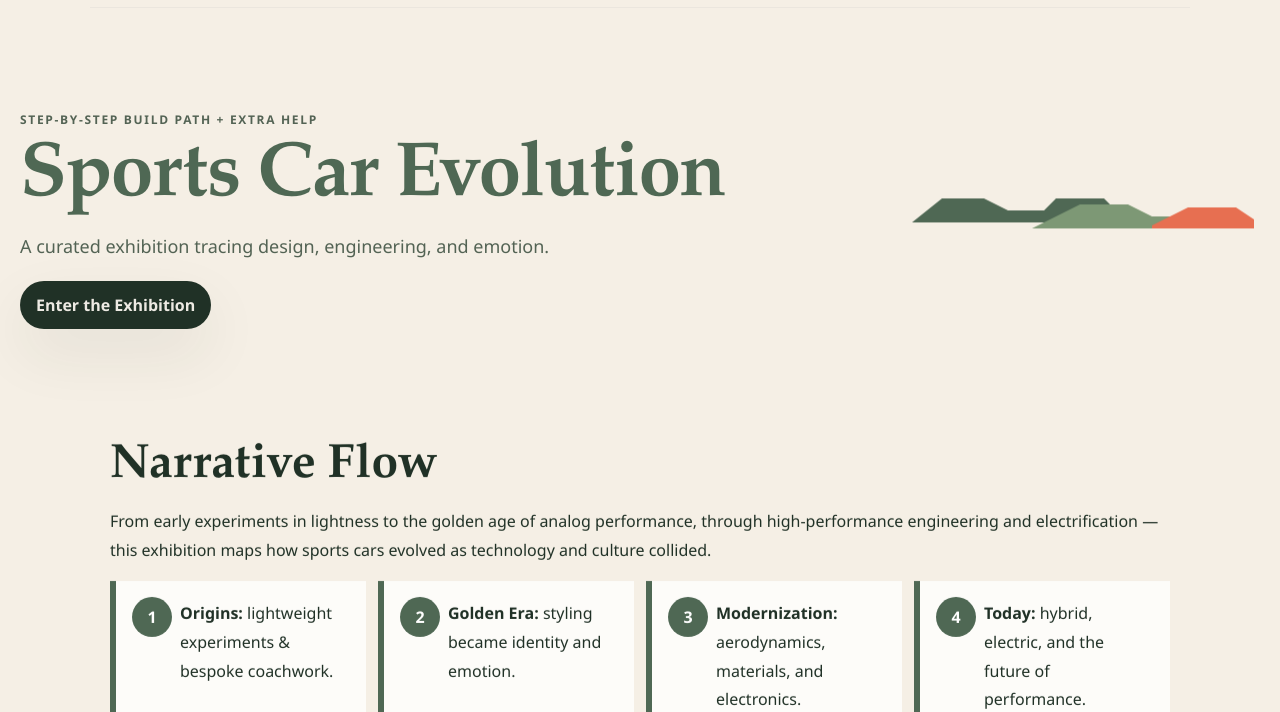
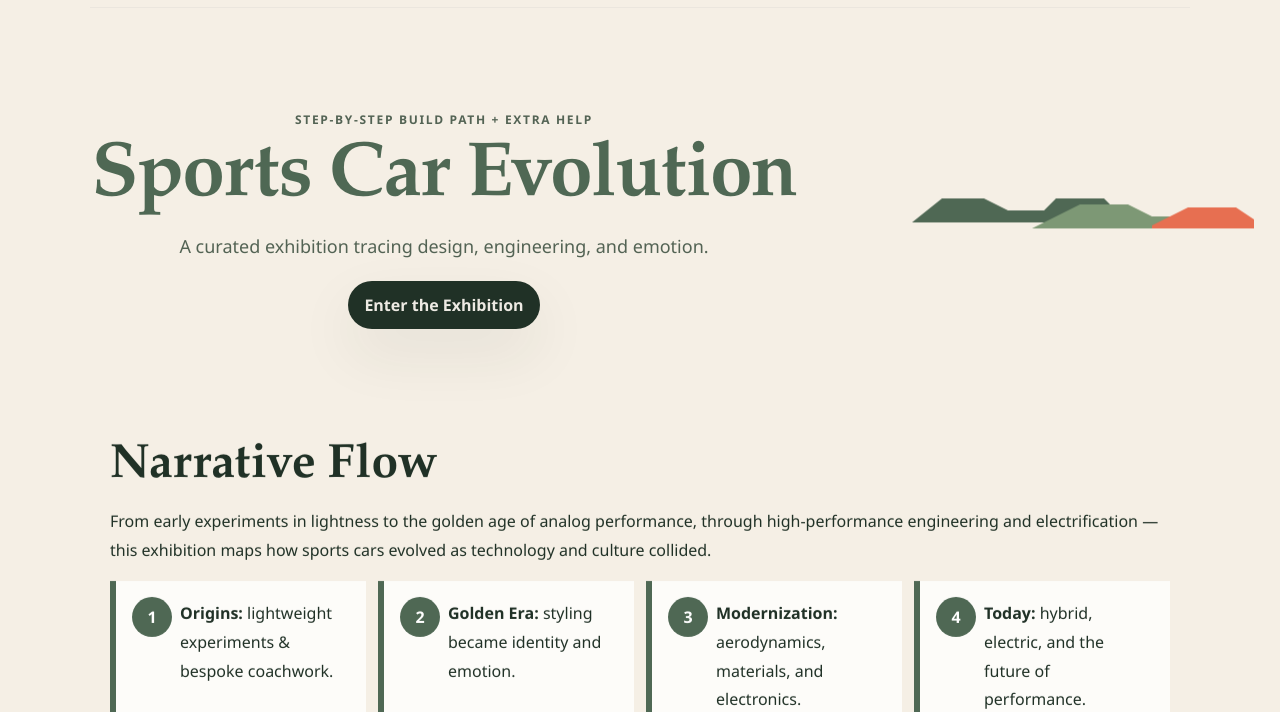
Before and after one commit to ejr49-blip/carproj, a website: page index.html in a window 1280 px wide. Shown: the part 88-800 px from the top of the page. Drawn offline with Linux system fonts and the light colour scheme.

Commit message:
Center hero title and text in hero

```diff
--- a/assets/styles.css
+++ b/assets/styles.css
@@ -102,7 +102,7 @@ h1,h2,h3,h4{
 
 /* Hero */
 .hero{display:grid;grid-template-columns:1fr 360px;align-items:center;gap:32px;padding:96px 20px 64px;background:var(--bg)}
-.hero-inner{text-align:left}
+.hero-inner{ text-align:center; justify-self:center; max-width:720px }
 .hero h1{font-size:var(--type-hero-size);line-height:0.98;margin:0 0 14px 0;font-weight:800;color:var(--accent-2);letter-spacing:-0.02em}
 .lead{font-size:18px;color:var(--muted-text);margin:0}
 .cta{display:inline-flex;align-items:center;justify-content:center;margin-top:18px;padding:10px 16px;background:var(--ink-strong);color:var(--panel);text-decoration:none;font-weight:800;border-radius:var(--radius-pill);box-shadow:var(--shadow-panel);transition:transform var(--motion-fast) ease}
```
